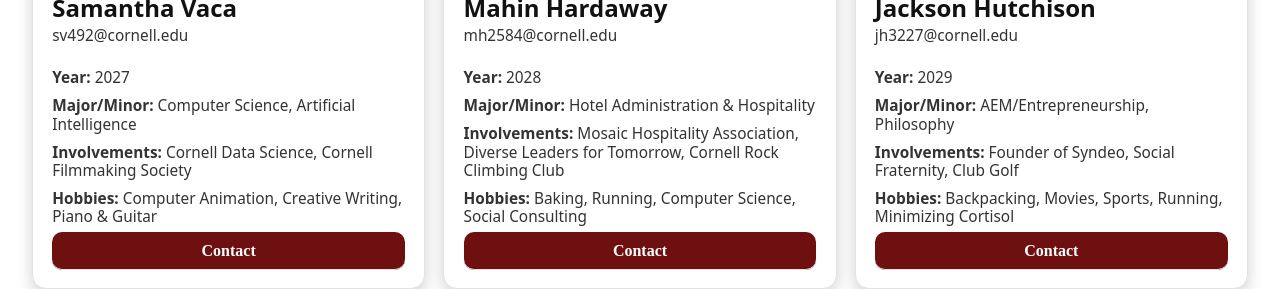
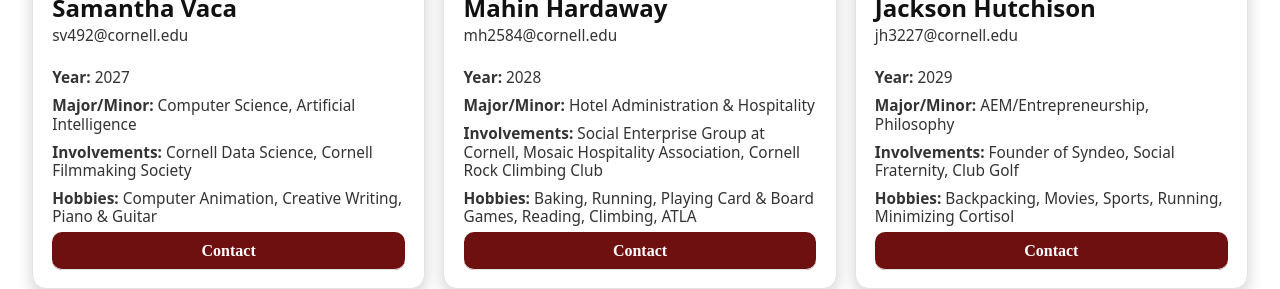
Before and after one commit to entcornell/ent-website, a React (Create React App) app: page /brothers in a window 1280 px wide. Shown: the part 2120-2409 px from the top of the page. Built offline with nearby package versions, Linux system fonts and the light colour scheme; a web font is replaced by a local one.

Commit message:
Updated website information from the old form

```diff
--- a/src/components/Brothers.js
+++ b/src/components/Brothers.js
@@ -25,7 +25,7 @@
   { role: "VP Professional Events", name: "Alix Martini", email: "ahm258@cornell.edu", year: "2028", major: "Biomedical Engineering, Entrepreneurship", involvement: "Cornell DEBUT, International Students Association, Triathlon Club, Big Red Sports Network", hobbies: "Sailing, Running, Cooking, Yogurt Bowls, Hiking, Matcha, Swimming", image: "headshots-fall2025/AlixMartini-Headshot.jpg", style: {objectPosition: "center 55%"} },
   { role: "VP Finance", name: "Noel Blackwell", email: "bwb79@cornell.edu", year: "2028", major: "Economics", involvement: "Social Fraternity, Capital Club", hobbies: "Golf, Music, Reading", image: "headshots-fall2025/NoelBlackwell-Headshot.jpg", style: {objectPosition: "center 55%"} },
   { role: "VP Marketing", name: "Samantha Vaca", email: "sv492@cornell.edu", year: "2027", major: "Computer Science, Artificial Intelligence", involvement: "Cornell Data Science, Cornell Filmmaking Society", hobbies: "Computer Animation, Creative Writing, Piano & Guitar", image: "headshots-fall2025/SamanthaVaca-Headshot.jpeg", style: {objectPosition: "center 35%"} },
-  { role: "VP SBC", name: "Mahin Hardaway", email: "mh2584@cornell.edu", year: "2028", major: "Hotel Administration & Hospitality", involvement: "Mosaic Hospitality Association, Diverse Leaders for Tomorrow, Cornell Rock Climbing Club", hobbies: "Baking, Running, Computer Science, Social Consulting", image: "headshots-fall2025/MahinHardaway-Headshot.jpg", style: {objectPosition: "center 30%"} },
+  { role: "VP SBC", name: "Mahin Hardaway", email: "mh2584@cornell.edu", year: "2028", major: "Hotel Administration & Hospitality", involvement: "Social Enterprise Group at Cornell, Mosaic Hospitality Association, Cornell Rock Climbing Club", hobbies: "Baking, Running, Playing Card & Board Games, Reading, Climbing, ATLA", image: "headshots-fall2025/MahinHardaway-Headshot.jpg", style: {objectPosition: "center 30%"} },
   { role: "VP Brotherhood", name: "Jackson Hutchison", email: "jh3227@cornell.edu", year: "2029", major: "AEM/Entrepreneurship, Philosophy", involvement: "Founder of Syndeo, Social Fraternity, Club Golf", hobbies: "Backpacking, Movies, Sports, Running, Minimizing Cortisol", image: "headshots/JacksonHutchison-Headshot.jpeg", style: {objectPosition: "center 10%"} },
   { role: "VP Professional Connects", name: "Christine Zhou", email: "cwz8@cornell.edu", year: "2028", major: "Economics and Information Science", involvement: "Cornell Global Business, Claude Builders, CSA, SWIB, CSSC", hobbies: "Volleyball, Figure Skating, Art Museums, Languages", image: "headshots/ChristineZhou-Headshot.png", style: {objectPosition: "center 90%"} },
   { role: "VP Philanthropy", name: "Olivia Buvanova", email: "omb29@cornell.edu", year: "2029", major: "Economics and Psychology, French", involvement: "Psych and law research lab, Cornell Ballet Club, Cornell Ethics Team, Social Sorority", hobbies: "Music, Pickleball, Fashion, Ballet", image: "headshots/OliviaBuvanova-Headshot.png", style: {objectPosition: "center 15%"} },
@@ -49,7 +49,7 @@
     members: [
       {name: "Shannon Lin", email: "sl3454@cornell.edu", year: "2028", major: "Computer Science, Business", involvement: "Cornell Assistive Technologies, BigRed\\Hacks,  Club Swim, Cornell Sun, Curious Cardinals Representative", hobbies: "Gourmet Dining, Crocheting, Ski, Gardening, Robotic Fabrication, Travel, Accessibility", image: "headshots-fall2025/ShannonLin-Headshot.jpeg", extra: "Website Coordinator", style: {objectPosition: "center 40%"} },
       {name: "Ezana Kavuma", email: "ekk62@cornell.edu", year: "2028", major: "Information Science and Economics, Business", involvement: "Alpha Fund, eLabs Accelerator", hobbies: "Music, Economics, Entrepreneurship, VC", image: "headshots-fall2025/EzanaKavuma-Headshot.jpeg", style: {objectPosition: "center 40%"} },
-      {name: "Kyan Rosenthal", email: "kr568@cornell.edu", year: "2028", major: "Hospitality Administration, Entrepreneurship", involvement: "Hotel Ezra Cornell, Social Fraternity, Individual Startup Project, Ivy League Nordic Society, AHLA", hobbies: "Traveling to Every National Park, Spikeball, Volleyball, Country Music", image: "headshots-fall2025/KyanRosenthal-Headshot.jpg", extra: "Director of Alumni Relations", style: {objectPosition: "center 25%"} },
+      {name: "Kyan Rosenthal", email: "kr568@cornell.edu", year: "2028", major: "Hospitality Administration, Entrepreneurship", involvement: "Cornell Nordic Association, American Hotel & Lodging Association, Social Fraternity", hobbies: "Hiking, Traveling, Volleyball, Spikeball", image: "headshots-fall2025/KyanRosenthal-Headshot.jpg", extra: "Director of Alumni Relations", style: {objectPosition: "center 25%"} },
       {name: "Sadie Schnierow", email: "sbs328@cornell.edu", year: "2028", major: "Information Science, Business", involvement: "Créme de Cornell, Social Sorority, On Tap", hobbies: "Food, Design, Jazz", image: "headshots-fall2025/SadieSchnierow-Headshot.jpg", style: {objectPosition: "center 35%"} },
       {name: "Colin O'Brien", email: "cao82@cornell.edu", year: "2027", major: "ILR, Entrepreneurship and Business", involvement: "Hockey, Social Fraternity", hobbies: "Piano, Hockey, Cars, Travel, F1, Gym, VC, B2B SaaS", image: "headshots-fall2025/ColinOBrien-Headshot.jpg", style:{objectFit: "contain",  objectPosition: "center bottom", backgroundColor: "rgb(53, 53, 53)", width: "100%", height: "100%"} },
       {name: "Samantha Vaca", email: "sv492@cornell.edu", year: "2027", major: "Computer Science, Artificial Intelligence", involvement: "Cornell Data Science, Cornell Filmmaking Society", hobbies: "Computer Animation, Creative Writing, Piano & Guitar", image: "headshots-fall2025/SamanthaVaca-Headshot.jpeg", style: {objectPosition: "center 35%"} },
@@ -67,10 +67,10 @@
     className: "Lambda Class",
     members: [
       {name: "Noor Dewood", email: "nnd26@cornell.edu", year: "2028", major: "Materials Science & Engineering, Physics", involvement: "ChemE Car, Laidlaw Program, ISA", hobbies: "Cooking, Quilling, Astronomy, and Pilates", image: "headshots-fall2025/NoorAbdulla-Headshot.jpg", style: {objectPosition: "center 35%"} },
-      {name: "Mahin Hardaway", email: "mh2584@cornell.edu", year: "2028", major: "Hotel Administration & Hospitality", involvement: "Mosaic Hospitality Association, Diverse Leaders for Tomorrow, Cornell Rock Climbing Club", hobbies: "Baking, Running, Computer Science, Social Consulting", image: "headshots-fall2025/MahinHardaway-Headshot.jpg", style: {objectPosition: "center 30%"} },
+      {name: "Mahin Hardaway", email: "mh2584@cornell.edu", year: "2028", major: "Hotel Administration & Hospitality", involvement: "Social Enterprise Group at Cornell, Mosaic Hospitality Association, Cornell Rock Climbing Club", hobbies: "Baking, Running, Playing Card & Board Games, Reading, Climbing, ATLA", image: "headshots-fall2025/MahinHardaway-Headshot.jpg", style: {objectPosition: "center 30%"} },
       {name: "Finn Clancy", email: "fac49@cornell.edu", year: "2027", major: "Biology & Society, Entrepreneurship", involvement: "ENT, Reis Tennis Center, Biotech Off Campus Job", hobbies: "Tennis, Traveling, Weightlifting, Cooking, and Collecting Coins", image: "headshots-fall2025/FinnClancy-Headshot.jpg", extra: "Sponsorships Coordinator", style: {objectPosition: "center 30%"}},
       {name: "Marcus Lotufo", email: "mdl274@cornell.edu", year: "2027", major: "Mechanical Engineering", involvement: "CUBMD, Cornell Maker Club", hobbies: "Guitar, Spikeball", image: "headshots-fall2025/MarcusLotufo-Headshot.jpg", style: {objectPosition: "center 20%"}},
-      {name: "Hongjin Fang", email: "hf355@cornell.edu", year: "2028", major: "Biological Engineering and Computer Science", involvement: "IM soccer and Baskeball, Sabuncu Lab", hobbies: "Guitar, Cooking, Fishing, Golfing, Sports", image: "headshots-fall2025/HongjinFang-Headshot.jpeg", style: {objectPosition: "center 40%"} },
+      {name: "Hongjin Fang", email: "hf355@cornell.edu", year: "2028", major: "Electrical and Computer Engineering (ECE)", involvement: "Weill Cornell, ECE Research, Tech Startups, IM Soccer & Basketball", hobbies: "Cooking, Reading, Chess, Running, Gym, Soccer & Basketball", image: "headshots-fall2025/HongjinFang-Headshot.jpeg", style: {objectPosition: "center 40%"} },
       {name: "Brij Garg", email: "bg473@cornell.edu", year: "2028", major: "Biometry and Statistics", involvement: "Big Red Yoga, Residential Advisor", hobbies: "Basketball, Being an Influencer", image: "headshots-fall2025/BrijGarg-Headshot.png", style:{objectPosition: "center 35%"}},
       {name: "Henny Schminke", email: "hps43@cornell.edu", year: "2028", major: "Biological Sciences, Business", involvement: "Varsity Cross Country and Track & Field", hobbies: "Running, Sailing, Spending Time with Family", image: "headshots-fall2025/HennySchminke-Headshot.jpeg", style:{objectPosition: "center 30%"}},
       {name: "Pradhi Pakkerakari", email: "sp2362@cornell.edu", year: "2027", major: "Computer Science, Data Science", involvement: "Cornell Speech & Debate, Armada, Engineers Without Borders, Cornell Sitara", hobbies: "Cooking, Cars, Gardening, AgriTech", image: "headshots-fall2025/PradhiPakkerakari.png", style:{objectPosition: "center 30%"}},
@@ -101,7 +101,7 @@
   {
     className: "Nu Class",
     members: [
-      {name: "Saanvi Rastogi", email: "sr2423@cornell.edu", year: "2029", major: "Hotel Administration, Entrepreneurship", involvement: "Society for Women in Business, AXID Sorority", hobbies: "Tennis, Baking, Ice Cream, Listening to Music, Traveling", image: "headshots/SaanviRastogi-Headshot.jpg", style: {objectPosition: "center 32%"} },
+      {name: "Saanvi Rastogi", email: "saanvirastogi14@gmail.com", year: "2029", major: "Hotel Administration, Entrepreneurship", involvement: "Society for Women in Business, Cornell Generative AI, KKR Scholar, Forte Women’s Leaders", hobbies: "Tennis, Baking, Asian Food, Walking, Dancing", image: "headshots/SaanviRastogi-Headshot.jpg", style: {objectPosition: "center 32%"} },
       {name: "Mihir Steingard", email: "mes492@cornell.edu", year: "2028", major: "Industrial and Labor Relations, Computer Science", involvement: "Cornell Sun Opinion Columnist, Cornell Data Strategy ", hobbies: "Biking, Jiu-Jitsu, Reading, Food", image: "headshots/MihirSteingard-Headshot.jpeg", style: {objectPosition: "center 40%"} },
       {name: "Jackson Hutchison", email: "jh3227@cornell.edu", year: "2029", major: "AEM/Entrepreneurship, Philosophy", involvement: "Founder of Syndeo, Social Fraternity, Club Golf", hobbies: "Backpacking, Movies, Sports, Running, Minimizing Cortisol", image: "headshots/JacksonHutchison-Headshot.jpeg", style: {objectPosition: "center 0%"} },
       {name: "Gabrielle Shepston", email: "gms285@cornell.edu", year: "2029", major: "Economics", involvement: "Cornell Investment Banking Club, Cornell Varsity Track & Field", hobbies: "Snowboarding, Climbing, F1", image: "headshots/GabrielleShepston-Headshot.png", style: {objectPosition: "center 35%"} },
```
Also changed, not shown: public/headshots-fall2026/KyanRosenthal-Headshot.jpg (added).
